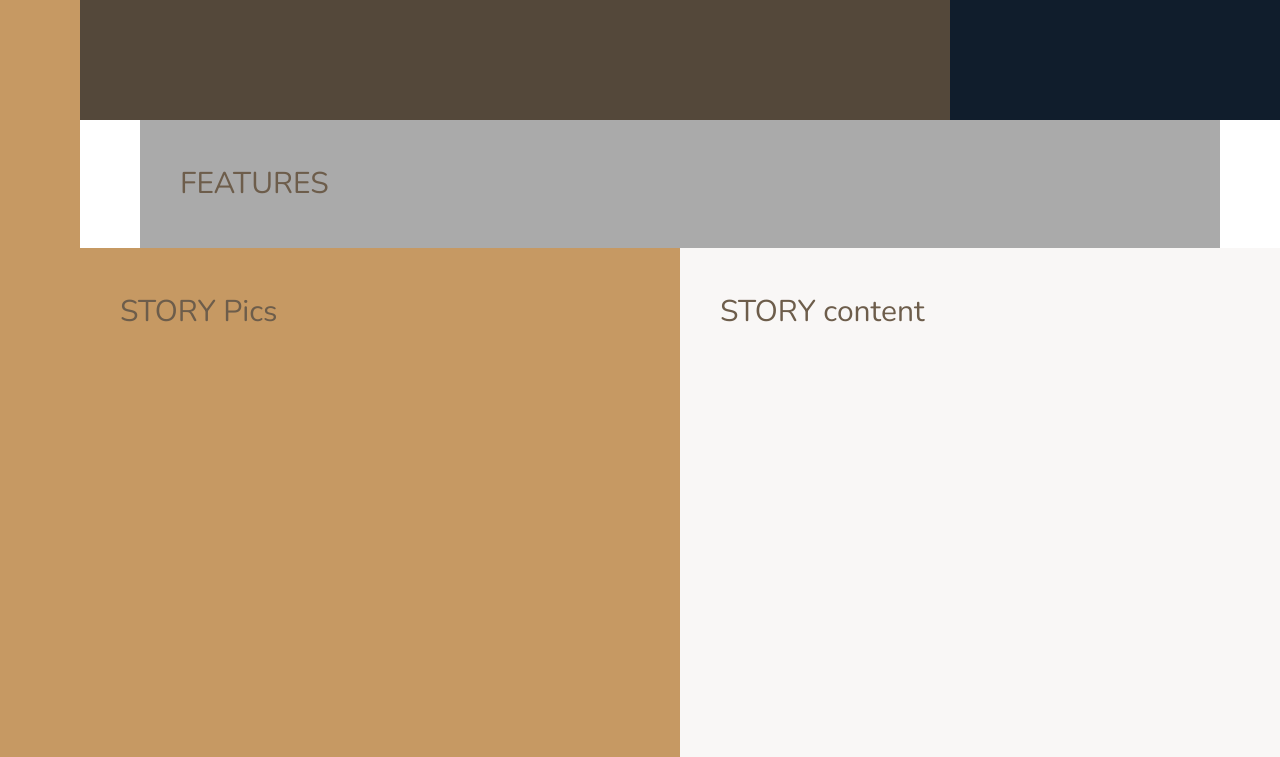
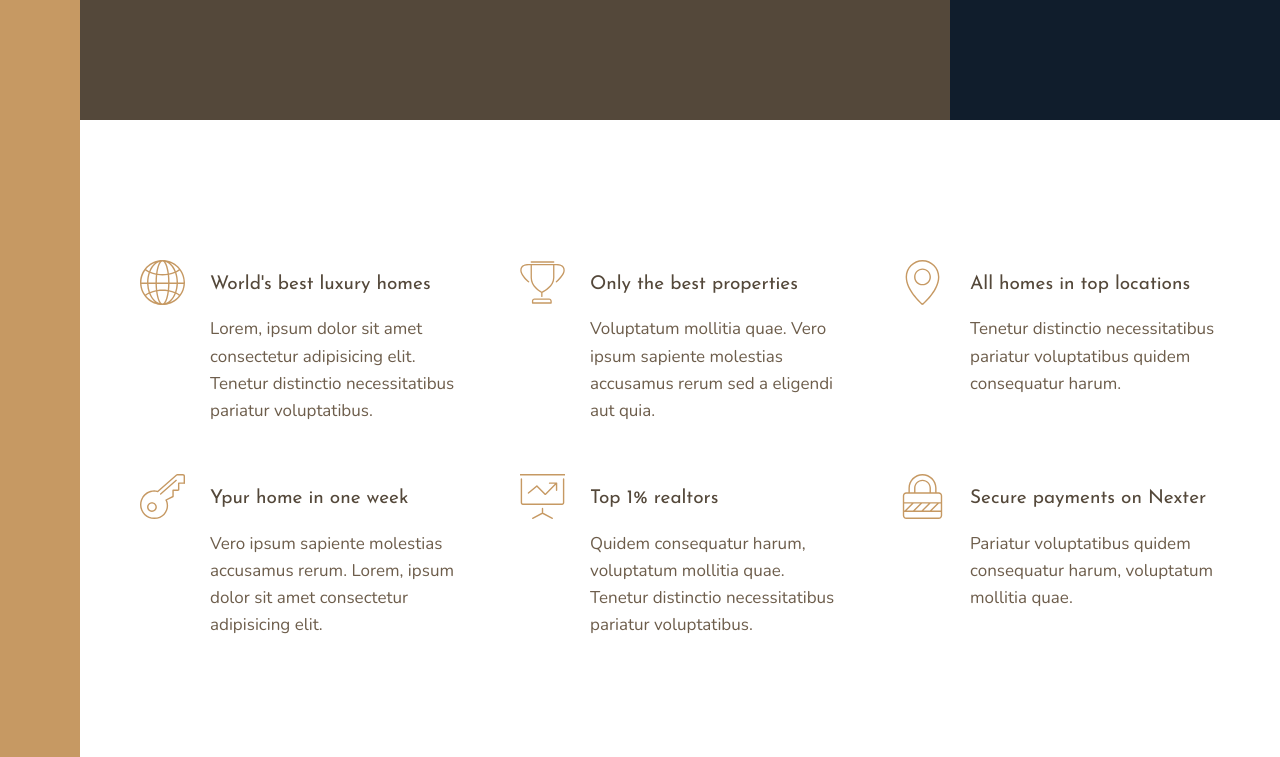
Before and after one commit to FarizaFSD/Nexter-Grid-Project, a website: page index.html in a window 1280 px wide. Shown: the part 520-1277 px from the top of the page. Drawn offline with nearby package versions, Linux system fonts and the light colour scheme.

Commit message:
built features section

```diff
--- a/index.html
+++ b/index.html
@@ -18,7 +18,68 @@
     <div class="sidebar">SIDEBAR</div>
     <header class="header">HEADER</header>
     <div class="realtors">TOP 3 Realtors</div>
-    <section class="features">FEATURES</section>
+    <section class="features">
+      <div class="feature">
+        <svg class="feature__icon">
+          <use xlink:href="img/sprite.svg#icon-global"></use>
+        </svg>
+        <h4 class="heading-4 heading-4--dark">World's best luxury homes</h4>
+        <p class="feature__text">
+          Lorem, ipsum dolor sit amet consectetur adipisicing elit. Tenetur
+          distinctio necessitatibus pariatur voluptatibus.
+        </p>
+      </div>
+      <div class="feature">
+        <svg class="feature__icon">
+          <use xlink:href="img/sprite.svg#icon-trophy"></use>
+        </svg>
+        <h4 class="heading-4 heading-4--dark">Only the best properties</h4>
+        <p class="feature__text">
+          Voluptatum mollitia quae. Vero ipsum sapiente molestias accusamus
+          rerum sed a eligendi aut quia.
+        </p>
+      </div>
+      <div class="feature">
+        <svg class="feature__icon">
+          <use xlink:href="img/sprite.svg#icon-map-pin"></use>
+        </svg>
+        <h4 class="heading-4 heading-4--dark">All homes in top locations</h4>
+        <p class="feature__text">
+          Tenetur distinctio necessitatibus pariatur voluptatibus quidem
+          consequatur harum.
+        </p>
+      </div>
+      <div class="feature">
+        <svg class="feature__icon">
+          <use xlink:href="img/sprite.svg#icon-key"></use>
+        </svg>
+        <h4 class="heading-4 heading-4--dark">Ypur home in one week</h4>
+        <p class="feature__text">
+          Vero ipsum sapiente molestias accusamus rerum. Lorem, ipsum dolor sit
+          amet consectetur adipisicing elit.
+        </p>
+      </div>
+      <div class="feature">
+        <svg class="feature__icon">
+          <use xlink:href="img/sprite.svg#icon-presentation"></use>
+        </svg>
+        <h4 class="heading-4 heading-4--dark">Top 1% realtors</h4>
+        <p class="feature__text">
+          Quidem consequatur harum, voluptatum mollitia quae. Tenetur distinctio
+          necessitatibus pariatur voluptatibus.
+        </p>
+      </div>
+      <div class="feature">
+        <svg class="feature__icon">
+          <use xlink:href="img/sprite.svg#icon-lock"></use>
+        </svg>
+        <h4 class="heading-4 heading-4--dark">Secure payments on Nexter</h4>
+        <p class="feature__text">
+          Pariatur voluptatibus quidem consequatur harum, voluptatum mollitia
+          quae.
+        </p>
+      </div>
+    </section>
     <div class="story__pictures">STORY Pics</div>
     <div class="story__content">STORY content</div>
     <section class="homes">HOMES</section>
--- a/sass/_base.scss
+++ b/sass/_base.scss
@@ -42,8 +42,4 @@ body {
       [col-start] minmax(min-content, 14rem) [col-end]
     )
     [center-end] minmax(6rem, 1fr) [full-end];
-  & > * {
-    padding: 40px;
-    font-size: 3rem;
-  }
 }
--- a/sass/_features.scss
+++ b/sass/_features.scss
@@ -1,4 +1,27 @@
 .features {
-  background-color: $color-grey-light-2;
   grid-column: center-start/center-end;
+
+  margin: 15rem 0;
+  display: grid;
+  //grid-template-columns: repeat(3, 1fr);
+  grid-template-columns: repeat(auto-fit, minmax(25rem, 1fr));
+  grid-gap: 6rem;
+  align-items: start;
 }
+
+.feature {
+  display: grid;
+  grid-template-columns: min-content 1fr;
+  grid-row-gap: 1.5rem;
+  grid-column-gap: 2.5rem;
+  &__icon {
+    fill: $color-primary;
+    width: 4.5rem;
+    height: 4.5rem;
+    grid-row: 1 / span 2;
+    transform: translateY(-1rem);
+  }
+  &__text {
+    font-size: 1.7rem;
+  }
+}
--- a/sass/_typography.scss
+++ b/sass/_typography.scss
@@ -0,0 +1,17 @@
+.heading-1 {
+}
+.heading-2 {
+}
+.heading-3 {
+}
+.heading-4 {
+  font-family: $font-display;
+  font-weight: 400;
+  font-size: 1.9rem;
+  &--light {
+    color: $color-grey-light-1;
+  }
+  &--dark {
+    color: $color-grey-dark-1;
+  }
+}
```
Also changed, not shown: css/style.css.
